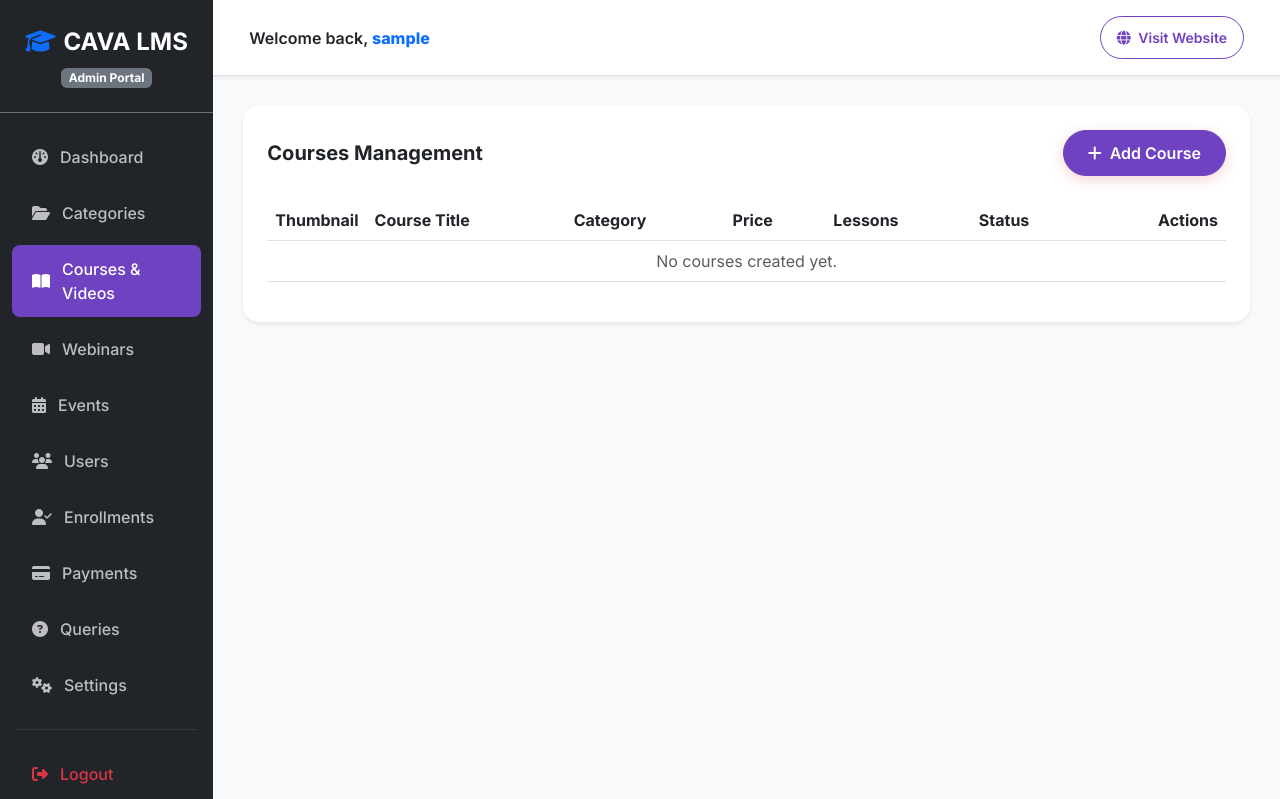
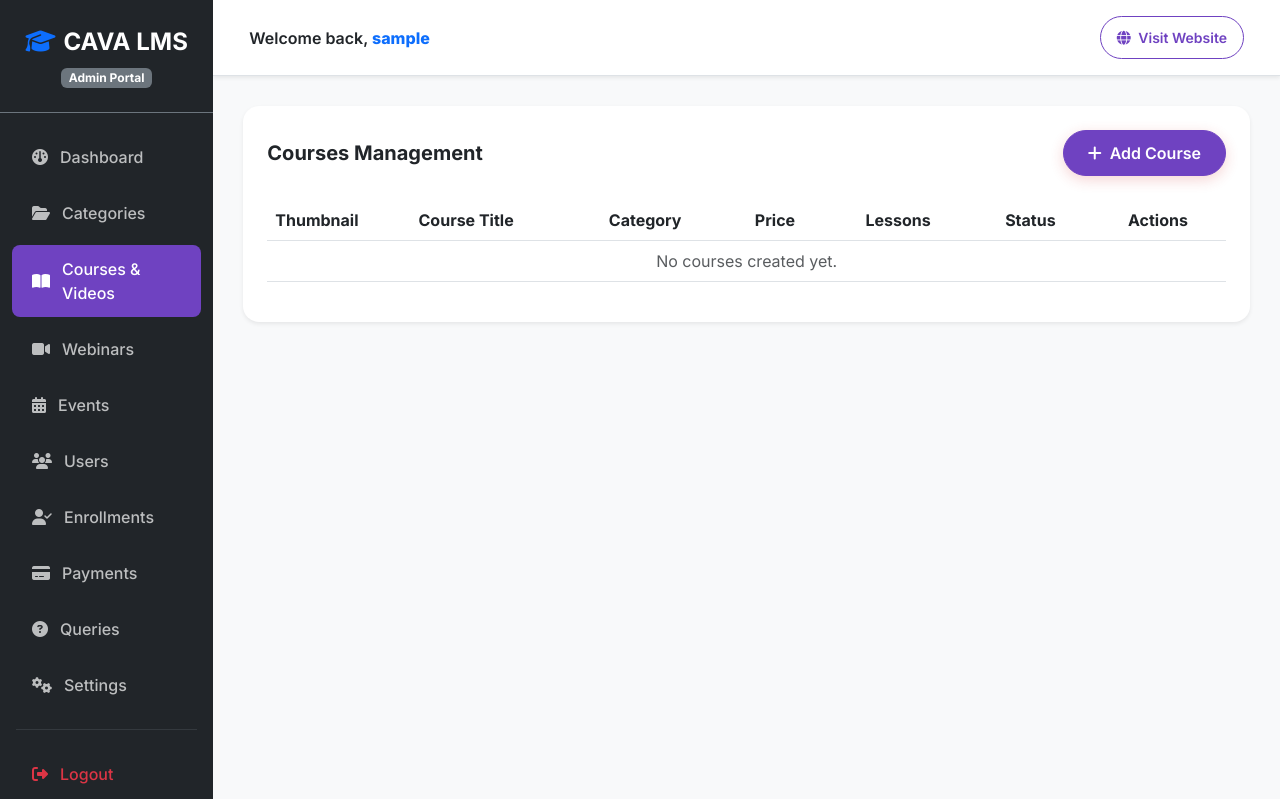
Before and after one commit to iam-shivam/cava-lms, a PHP site: page /lms/admin/courses.php in a window 1280 px wide. Shown: the top 799 px of the page. Run offline with PHP 8.4, Linux system fonts and the light colour scheme; the visitor is signed in with stand-in values (Sample User, id 1); data that the repository does not hold is empty; some libraries are stand-ins or nearby versions.

Commit message:
feat: implement CRUD management modules for webinars, categories, courses, events, and queries in admin panel

```diff
--- a/admin/categories.php
+++ b/admin/categories.php
@@ -137,11 +137,11 @@ $csrfToken = generate_csrf_token();
                                     <td class="text-muted"><?php echo htmlspecialchars($cat['slug']); ?></td>
                                     <td class="text-center"><span class="badge bg-primary-light text-primary"><?php echo $cat['course_count']; ?></span></td>
                                     <td class="text-end">
-                                        <a href="categories.php?action=edit&id=<?php echo $cat['id']; ?>" class="btn btn-outline-primary btn-sm me-1" title="Edit">
+                                        <a href="categories.php?action=edit&id=<?php echo $cat['id']; ?>" class="btn btn-outline-primary btn-sm me-1" style="width: 32px; height: 32px; padding: 0; display: inline-flex; justify-content: center; align-items: center;" title="Edit">
                                             <i class="fa-solid fa-pen-to-square"></i>
                                         </a>
                                         <a href="categories.php?action=delete&id=<?php echo $cat['id']; ?>"
-                                           class="btn btn-outline-danger btn-sm"
+                                           class="btn btn-outline-danger btn-sm" style="width: 32px; height: 32px; padding: 0; display: inline-flex; justify-content: center; align-items: center;"
                                            onclick="confirmAction(event, 'Are you sure you want to delete this category?', this.href);"
                                            title="Delete">
                                             <i class="fa-solid fa-trash-can"></i>
--- a/admin/courses.php
+++ b/admin/courses.php
@@ -163,13 +163,13 @@ $csrfToken = generate_csrf_token();
       <table class="table table-hover align-middle">
         <thead>
           <tr>
-                        <th style="width: 80px;">Thumbnail</th>
-                        <th>Course Title</th>
-                        <th>Category</th>
-                        <th>Price</th>
-                        <th>Lessons</th>
-                        <th>Status</th>
-                        <th class="text-end">Actions</th>
+            <th class="text-center" style="width: 80px;">Thumbnail</th>
+            <th class="text-center">Course Title</th>
+            <th class="text-center">Category</th>
+            <th class="text-center">Price</th>
+            <th class="text-center">Lessons</th>
+            <th class="text-center">Status</th>
+            <th class="text-center">Actions</th>
           </tr>
         </thead>
         <tbody>
@@ -187,31 +187,31 @@ $csrfToken = generate_csrf_token();
               }
             ?>
               <tr>
-                                <td>
+                <td class="text-center">
                   <img src="<?php echo $thumbnailUrl; ?>" alt="thumbnail" class="img-fluid rounded-3 border" style="width: 70px; height: 45px; object-fit: cover;" onerror="this.src='https://placehold.co/80x50/6f42c1/ffffff?text=LMS'">
                 </td>
-                                <td>
+                <td class="text-center">
                   <div class="fw-bold text-dark"><?php echo htmlspecialchars($c['title']); ?></div>
                   <span class="text-muted fs-8">slug: <?php echo htmlspecialchars($c['slug']); ?></span>
                 </td>
-                                <td><span class="badge bg-secondary"><?php echo htmlspecialchars($c['category_name']); ?></span></td>
-                                <td class="fw-bold text-primary">₹<?php echo number_format($c['price'], 2); ?></td>
-                                <td><span class="badge bg-primary-light text-primary"><?php echo $c['video_count']; ?> Lessons</span></td>
-                                <td>
+                <td class="text-center"><span class="badge bg-secondary"><?php echo htmlspecialchars($c['category_name']); ?></span></td>
+                <td class="text-center fw-bold text-primary">₹<?php echo number_format($c['price'], 2); ?></td>
+                <td class="text-center"><span class="badge bg-primary-light text-primary"><?php echo $c['video_count']; ?> Lessons</span></td>
+                <td class="text-center">
                   <span class="badge <?php echo $c['status'] == 'Published' ? 'bg-success' : 'bg-warning'; ?>">
                     <?php echo $c['status']; ?>
                   </span>
                 </td>
-<td class="text-end">
-    <div class="d-flex align-items-center justify-content-end gap-2">
-        <a href="courses.php?action=delete&id=<?php echo $c['id']; ?>" class="btn btn-outline-danger btn-sm" onclick="confirmAction(event, 'Are you sure you want to delete this course and all its video lectures?', this.href);" title="Delete">
-            <i class="fa-solid fa-trash-can"></i>
+<td class="text-center">
+  <div class="d-flex align-items-center justify-content-center gap-2">
+    <a href="videos.php?course_id=<?php echo $c['id']; ?>" class="btn btn-outline-success btn-sm text-nowrap" title="Manage Lessons / Syllabus">
+      <i class="fa-solid fa-list-check me-1"></i> Syllabus
     </a>
-        <a href="courses.php?action=edit&id=<?php echo $c['id']; ?>" class="btn btn-outline-primary btn-sm" title="Edit Course details">
+    <a href="courses.php?action=edit&id=<?php echo $c['id']; ?>" class="btn btn-outline-primary btn-sm" style="width: 32px; height: 32px; padding: 0; display: inline-flex; justify-content: center; align-items: center;"   title="Edit Course details">
       <i class="fa-solid fa-pen-to-square"></i>
     </a>
-        <a href="videos.php?course_id=<?php echo $c['id']; ?>" class="btn btn-outline-success btn-sm text-nowrap" title="Manage Lessons / Syllabus">
-            <i class="fa-solid fa-list-check me-1"></i> Syllabus
+    <a href="courses.php?action=delete&id=<?php echo $c['id']; ?>" class="btn btn-outline-danger btn-sm" style="width: 32px; height: 32px; padding: 0; display: inline-flex; justify-content: center; align-items: center;"   onclick="confirmAction(event, 'Are you sure you want to delete this course and all its video lectures?', this.href);" title="Delete">
+      <i class="fa-solid fa-trash-can"></i>
     </a>
   </div>
 </td>
--- a/admin/events.php
+++ b/admin/events.php
@@ -181,11 +181,11 @@ $csrfToken = generate_csrf_token();
                                     <?php endif; ?>
                                 </td>
                                 <td class="text-end">
-                                    <a href="events.php?action=edit&id=<?php echo $ev['id']; ?>" class="btn btn-outline-primary btn-sm me-1" title="Edit">
+                                    <a href="events.php?action=edit&id=<?php echo $ev['id']; ?>" class="btn btn-outline-primary btn-sm" style="width: 32px; height: 32px; padding: 0; display: inline-flex; justify-content: center; align-items: center;" title="Edit">
                                         <i class="fa-solid fa-pen-to-square"></i>
                                     </a>
                                     <a href="events.php?action=delete&id=<?php echo $ev['id']; ?>"
-                                       class="btn btn-outline-danger btn-sm"
+                                       class="btn btn-outline-danger btn-sm" style="width: 32px; height: 32px; padding: 0; display: inline-flex; justify-content: center; align-items: center;"
                                        onclick="confirmAction(event, 'Delete this event?', this.href);"
                                        title="Delete">
                                         <i class="fa-solid fa-trash-can"></i>
--- a/admin/queries.php
+++ b/admin/queries.php
@@ -38,7 +38,7 @@ $queries = Query::getAll();
                     <th style="max-width: 300px;">Query Message</th>
                     <th>Status</th>
                     <th>Submitted</th>
-                    <th class="text-end">Actions</th>
+                    <th class="text-center">Actions</th>
                 </tr>
             </thead>
             <tbody>
--- a/admin/webinars.php
+++ b/admin/webinars.php
@@ -102,7 +102,7 @@ $csrfToken = generate_csrf_token();
                         <th>Registrations</th>
                         <th>Status</th>
                         <th>Export</th>
-<th class="text-end">Actions</th>
+                        <th class="text-end">Actions</th>
                     </tr>
                 </thead>
                 <tbody>
@@ -136,11 +136,12 @@ $csrfToken = generate_csrf_token();
     </a>
 </td>
 <td class="text-end">
-    <a href="webinars.php?action=edit&id=<?php echo $w['id']; ?>" class="btn btn-outline-primary btn-sm me-1" title="Edit">
+    <a href="webinars.php?action=edit&id=<?php echo $w['id']; ?>" class="btn btn-outline-primary btn-sm" style="width: 32px; height: 32px; padding: 0; display: inline-flex; justify-content: center; align-items: center;"  title="Edit">
         <i class="fa-solid fa-pen-to-square"></i>
     </a>
     <a href="webinars.php?action=delete&id=<?php echo $w['id']; ?>"
         class="btn btn-outline-danger btn-sm"
+        style="width: 32px; height: 32px; padding: 0; display: inline-flex; justify-content: center; align-items: center;"
         onclick="confirmAction(event, 'Are you sure you want to delete this webinar?', this.href);"
         title="Delete">
         <i class="fa-solid fa-trash-can"></i>
```
Lines whose indentation alone changed are shown as unchanged.
